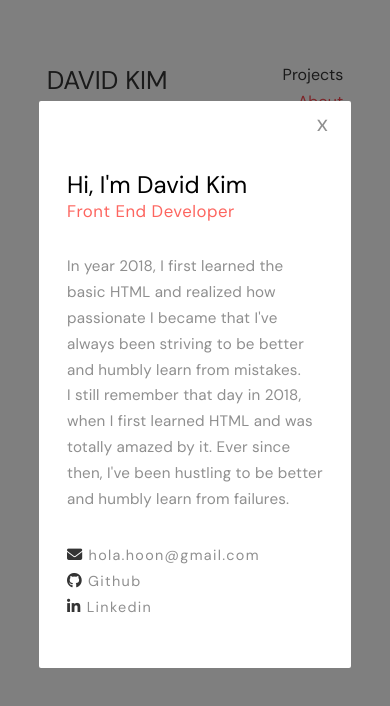
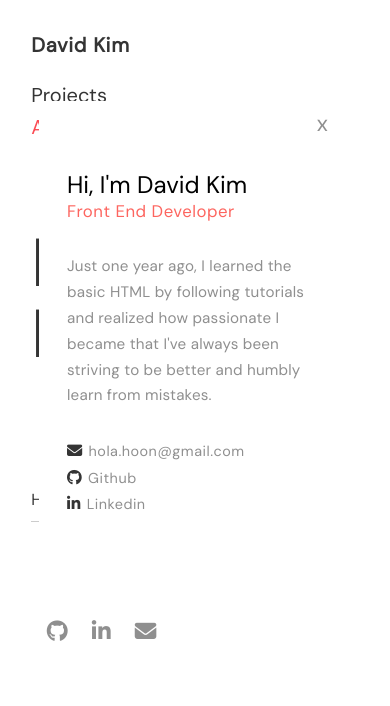
Before and after one commit to holahoon/new-holahoon, a React (Create React App) app: page / in a window 390 px wide. Both pictures are taken after a click on the item "About". Shown: the top 706 px of the page. Built offline with nearby package versions, Linux system fonts and the light colour scheme.

Commit message:
css and contents

```diff
--- a/src/App.css
+++ b/src/App.css
@@ -62,3 +62,12 @@ ol {
 /* .margin-right-2 {
   margin-right: 16.67%;
 } */
+
+@media (max-width: 450px) {
+  .margin-left-1 {
+    margin-left: 8%;
+  }
+  .margin-left-3 {
+    margin-left: 8%;
+  }
+}
--- a/src/components/About/About.css
+++ b/src/components/About/About.css
@@ -94,7 +94,7 @@
   margin-left: 0.4rem;
   margin-right: 1.5rem;
   font-size: 1rem;
-  letter-spacing: 1.3px;
+  letter-spacing: 0.5px;
 }
 
 .About-phrase {
--- a/src/components/About/About.js
+++ b/src/components/About/About.js
@@ -31,12 +31,9 @@ class About extends Component {
             <h2 className={"About-h2"}>Front End Developer</h2>
 
             <p className={"About-p"}>
-              In year 2018, I first learned the basic HTML and realized how
-              passionate I became that I've always been striving to be better
-              and humbly learn from mistakes.
-              <br />I still remember that day in 2018, when I first learned HTML
-              and was totally amazed by it. Ever since then, I've been hustling
-              to be better and humbly learn from failures.
+              Just one year ago, I learned the basic HTML by following tutorials
+              and realized how passionate I became that I've always been
+              striving to be better and humbly learn from mistakes.
               <br />
             </p>
 
--- a/src/components/Backdrop/Backdrop.css
+++ b/src/components/Backdrop/Backdrop.css
@@ -6,4 +6,9 @@
   top: 0;
   background-color: rgba(0, 0, 0, 0.5);
   z-index: 99;
+  transform: translateY(-100vh);
+  transition: opacity 0.8s ease-in-out, transform 0.7s ease-in-out;
+  -webkit-transition: opacity 0.8s ease-in-out, transform 0.7s ease-in-out;
+  -moz-transition: opacity 0.8s ease-in-out, transform 0.7s ease-in-out;
+  -o-transition: opacity 0.8s ease-in-out, transform 0.7s ease-in-out;
 }
--- a/src/components/Navbar/Navbar.css
+++ b/src/components/Navbar/Navbar.css
@@ -42,6 +42,7 @@
 .Logo {
   font-size: 1.7rem;
   font-weight: 500;
+  text-transform: capitalize;
   color: #343434;
 }
 
@@ -72,19 +73,27 @@
 
 @media (max-width: 450px) {
   .Navbar-container {
+    display: flex;
+    flex-direction: column;
+    padding: 2rem 0 1rem 0;
+  }
+  .Navbar-container {
     align-items: flex-start;
   }
   .Logo {
-    font-size: 1.6rem;
+    font-size: 1.25rem;
+    font-weight: 600;
+    letter-spacing: 0.75px;
   }
   .Navbar-menu {
     flex-direction: column;
-    justify-content: center;
-    align-items: flex-end;
+    align-items: flex-start;
+    margin-left: 8%;
+    margin-top: 1.5rem;
   }
   .NavLink,
   .Navbar-ul-about {
-    font-size: 1rem;
+    font-size: 1.25rem;
   }
   .Navbar-menu li:nth-child(2) {
     margin-top: 0.4rem;
--- a/src/components/Navbar/Navbar.js
+++ b/src/components/Navbar/Navbar.js
@@ -5,53 +5,13 @@ import { Fade } from "react-reveal";
 import "./Navbar.css";
 
 const navbar = props => {
-  // const mobileMenu = (
-  //   <ul className={"Navbar-ul margin-right-1 mobile-menu"}>
-  //     <li />
-  //     <li />
-  //     <li />
-  //   </ul>
-  // );
-
-  // const navbarMenu = (
-  //   <ul className={"Navbar-ul margin-right-1 Navbar-menu"}>
-  //     <li>
-  //       <i className="fas fa-bars" />
-  //     </li>
-  //     <li>
-  //       <NavLink
-  //         className={"NavLink"}
-  //         activeStyle={{ color: "#fb4b53" }}
-  //         to="/Projects"
-  //       >
-  //         Projects
-  //       </NavLink>
-  //     </li>
-  //     <li
-  //       className={
-  //         props.showModal ? "Navbar-ul-about selected" : "Navbar-ul-about"
-  //       }
-  //       onClick={props.openModal}
-  //     >
-  //       About
-  //       {/*<NavLink
-  //       className={"NavLink"}
-  //       activeStyle={{ color: "#fb4b53" }}
-  //       to="/Contact"
-  //     >
-  //       Contact
-  //     </NavLink>*/}
-  //     </li>
-  //   </ul>
-  // );
-
   return (
     <nav className={"Navbar-container"}>
       <Fade bottom cascade duration={1000}>
         <ul className={"Navbar-ul margin-left-1"}>
           <li>
             <NavLink className={"Logo"} to="/">
-              DAVID KIM
+              David Kim
             </NavLink>
           </li>
         </ul>
@@ -59,9 +19,6 @@ const navbar = props => {
 
       <Fade bottom cascade duration={1500}>
         <ul className={"Navbar-ul margin-right-1 Navbar-menu"}>
-          {/*<li>
-            <i className="fas fa-bars mobile-menu" />
-          </li>*/}
           <li>
             <NavLink
               className={"NavLink"}
@@ -78,13 +35,6 @@ const navbar = props => {
             onClick={props.openModal}
           >
             About
-            {/*<NavLink
-        className={"NavLink"}
-        activeStyle={{ color: "#fb4b53" }}
-        to="/Contact"
-      >
-        Contact
-      </NavLink>*/}
           </li>
         </ul>
       </Fade>
--- a/src/containers/MainPage/MainPage.css
+++ b/src/containers/MainPage/MainPage.css
@@ -12,7 +12,7 @@
   font-size: 8rem;
   color: #343434;
   margin-top: -2%;
-  margin-left: 25%;
+  /* margin-left: 25%; */
 }
 
 .MainPage-bottom {
@@ -40,7 +40,7 @@
 .MainPage-line {
   height: 1px;
   width: 13rem;
-  background-color: #343434;
+  background-color: #cccccc;
 }
 
 /* Responsive */
@@ -97,11 +97,10 @@
 
 @media (max-width: 450px) {
   .MainPage-header {
-    margin-top: 30%;
+    margin-top: 20%;
   }
   .MainPage-h1-content {
-    font-size: 3.5rem;
-    margin-left: 12%;
+    font-size: 4rem;
   }
   .MainPage-h3-content {
     font-size: 1rem;
--- a/src/containers/MainPage/MainPage.js
+++ b/src/containers/MainPage/MainPage.js
@@ -11,13 +11,13 @@ class MainPage extends Component {
       <div className={"MainPage"}>
         <Fade cascade duration={1200} delay={300}>
           <div className={"MainPage-header"}>
-            <h1 className={"MainPage-h1-content"}>
+            <h1 className={"MainPage-h1-content margin-left-3"}>
               <Fade left cascade duration={800} delay={400}>
                 Front-end
               </Fade>
             </h1>
 
-            <h1 className={"MainPage-h1-content"}>
+            <h1 className={"MainPage-h1-content margin-left-3"}>
               <Fade left cascade duration={800} delay={600}>
                 Developer
               </Fade>
```
